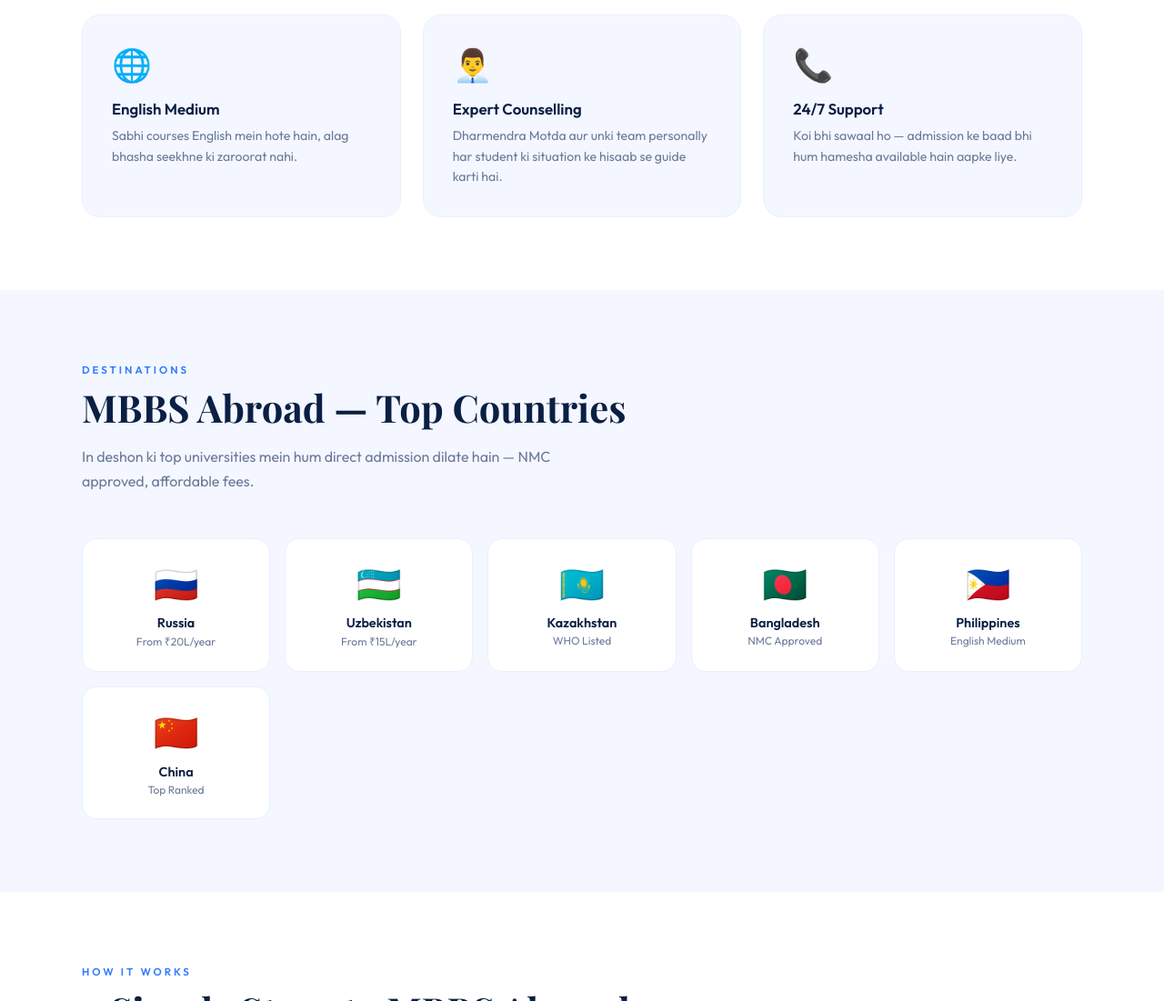
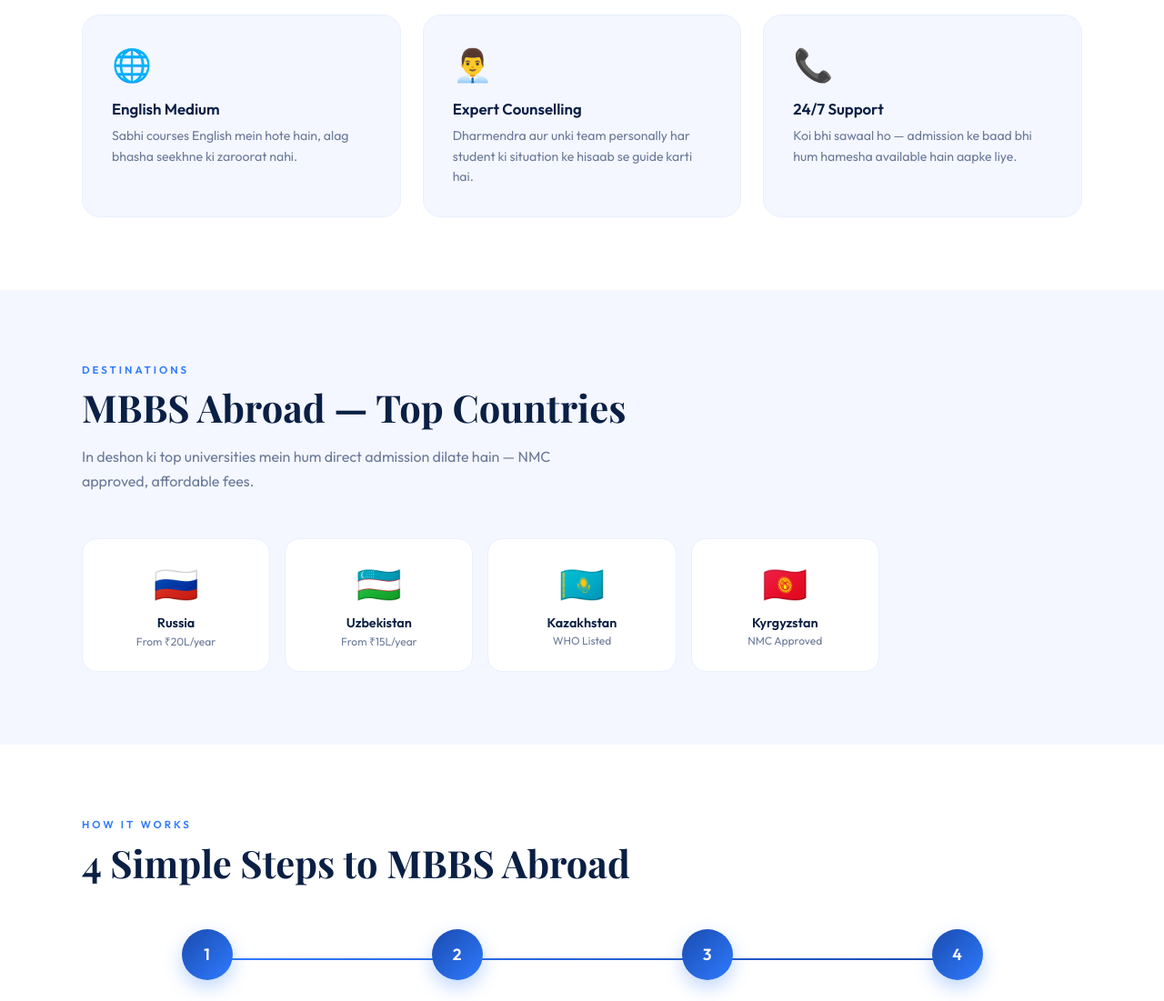
Before and after one commit to sepl24/Shivamedutech.github.io, a plain HTML site: page index.html in a window 1280 px wide. Shown: the part 1480-2581 px from the top of the page at 91% size. Drawn offline with nearby package versions, Linux system fonts and the light colour scheme.

Commit message:
Update index.html

```diff
--- a/index.html
+++ b/index.html
@@ -382,7 +382,7 @@
       <div class="why-card reveal">
         <div class="why-icon">👨‍💼</div>
         <div class="why-title">Expert Counselling</div>
-        <div class="why-desc">Dharmendra Motda aur unki team personally har student ki situation ke hisaab se guide karti hai.</div>
+        <div class="why-desc">Dharmendra aur unki team personally har student ki situation ke hisaab se guide karti hai.</div>
       </div>
       <div class="why-card reveal">
         <div class="why-icon">📞</div>
@@ -403,9 +403,7 @@
       <div class="country-card reveal"><div class="country-flag">🇷🇺</div><div class="country-name">Russia</div><div class="country-info">From ₹20L/year</div></div>
       <div class="country-card reveal"><div class="country-flag">🇺🇿</div><div class="country-name">Uzbekistan</div><div class="country-info">From ₹15L/year</div></div>
       <div class="country-card reveal"><div class="country-flag">🇰🇿</div><div class="country-name">Kazakhstan</div><div class="country-info">WHO Listed</div></div>
-      <div class="country-card reveal"><div class="country-flag">🇧🇩</div><div class="country-name">Bangladesh</div><div class="country-info">NMC Approved</div></div>
-      <div class="country-card reveal"><div class="country-flag">🇵🇭</div><div class="country-name">Philippines</div><div class="country-info">English Medium</div></div>
-      <div class="country-card reveal"><div class="country-flag">🇨🇳</div><div class="country-name">China</div><div class="country-info">Top Ranked</div></div>
+      <div class="country-card reveal"><div class="country-flag">🇰🇬</div><div class="country-name">Kyrgyzstan</div><div class="country-info">NMC Approved</div></div>
     </div>
   </div>
 </section>
```
